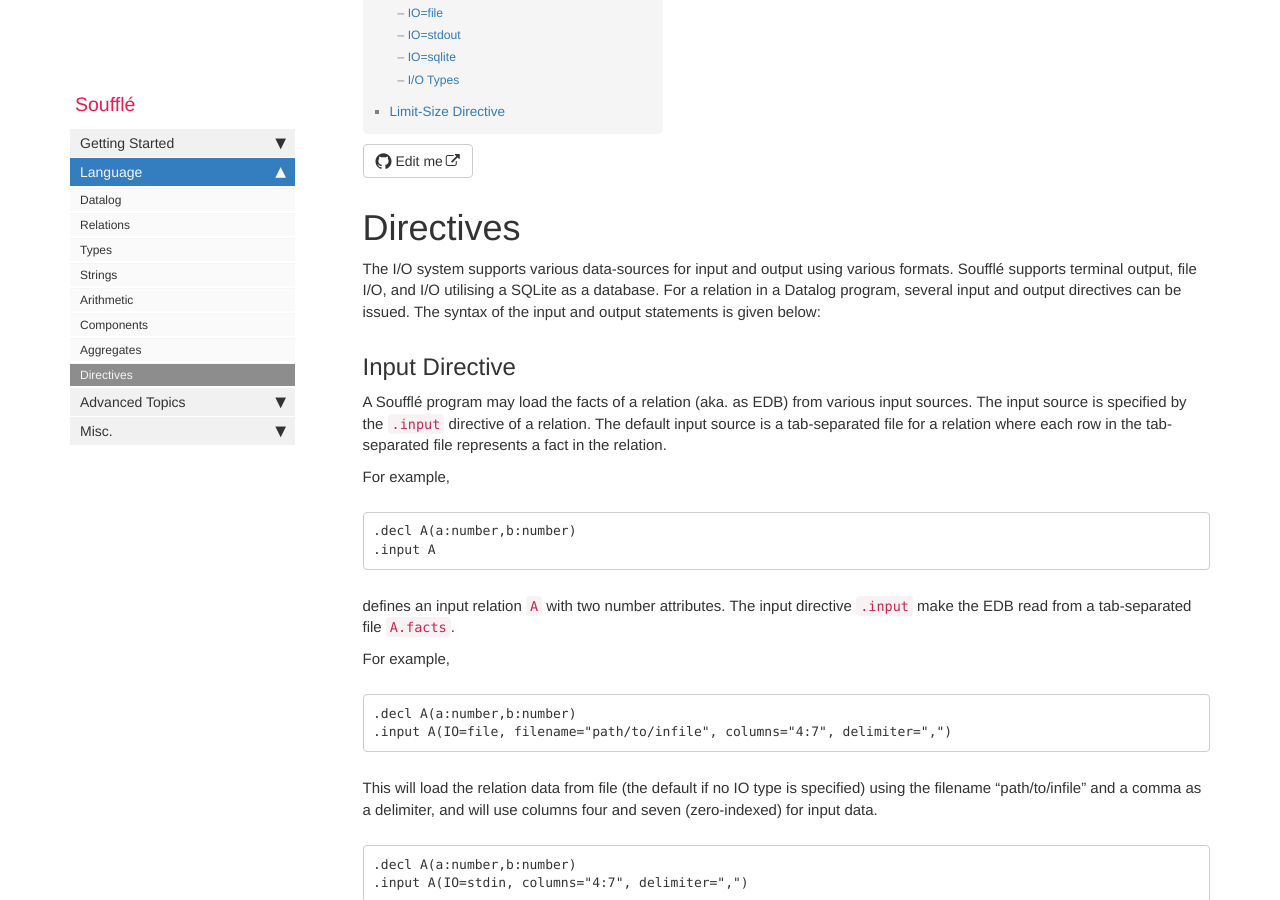
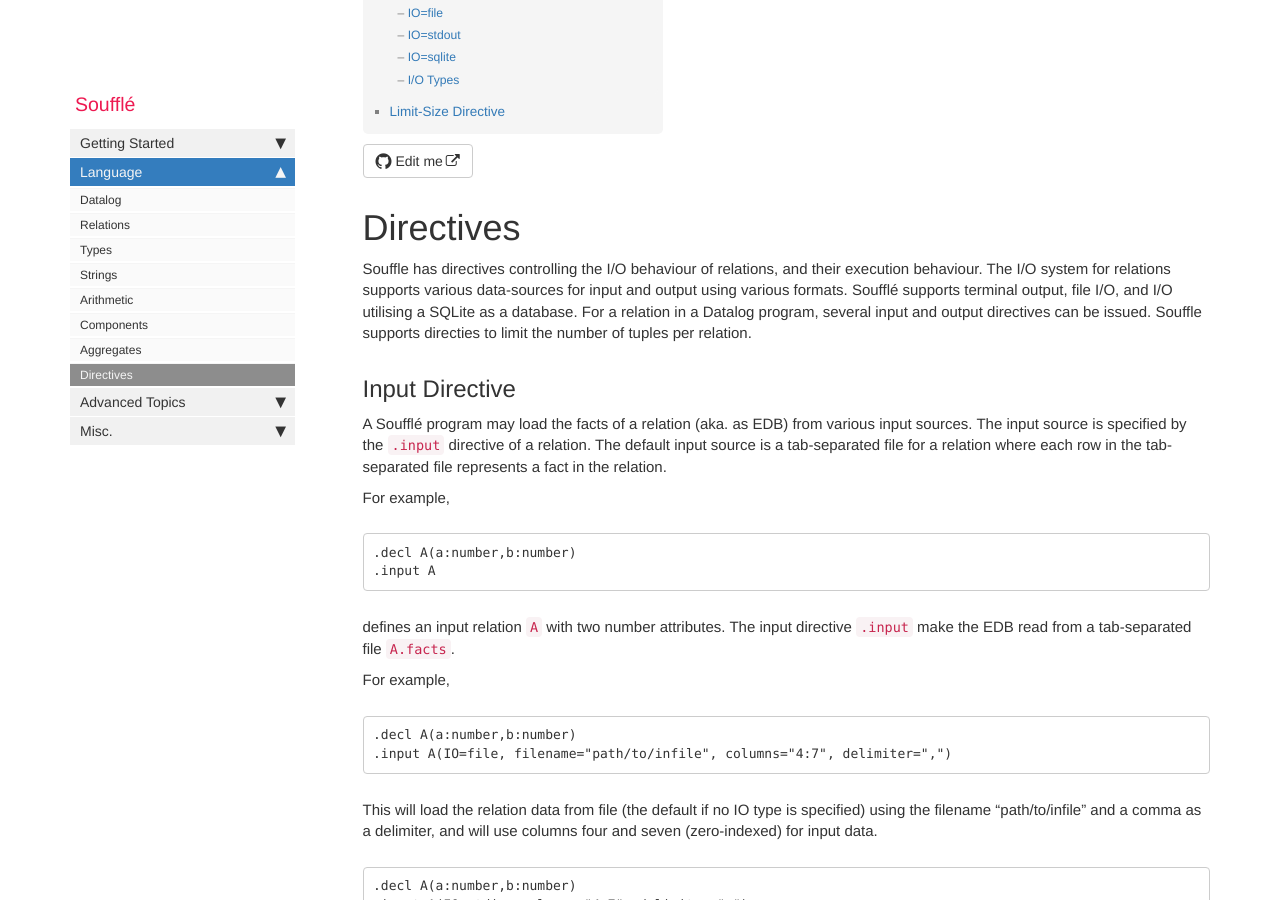
Before and after one commit to souffle-lang/souffle-lang.github.io, a Jekyll site: the page built from pages/docs/directives.md, in a window 1280 px wide and 900 px high, scrolled down 304 px. Built offline with Jekyll 4.4.1, drawn with Linux system fonts in a browser that asks for light colours; comment, search, counter and statistics services are not loaded.

Commit message:
Update directives.md

```diff
--- a/pages/docs/directives.md
+++ b/pages/docs/directives.md
@@ -5,10 +5,11 @@ sidebar: docs_sidebar
 folder: docs
 ---
 # Directives
-The I/O system supports various data-sources for input and output using various formats.
+Souffle has directives controlling the I/O behaviour of relations, and their execution behaviour.
+The I/O system for relations supports various data-sources for input and output using various formats.
 Soufflé supports terminal output, file I/O, and I/O utilising a SQLite as a database.
 For a relation in a Datalog program, several input and output directives can be issued.
-The syntax of the input and output statements is given below:
+Souffle supports directies to limit the number of tuples per relation.
 
 ## Input Directive
 A Soufflé program may load the facts of a relation (aka. as EDB) from various input sources.
```
